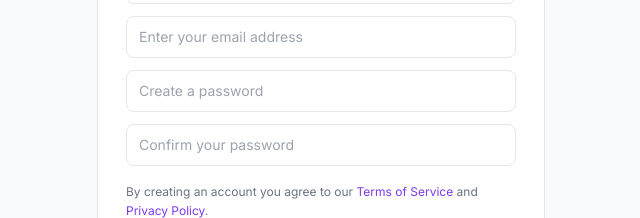
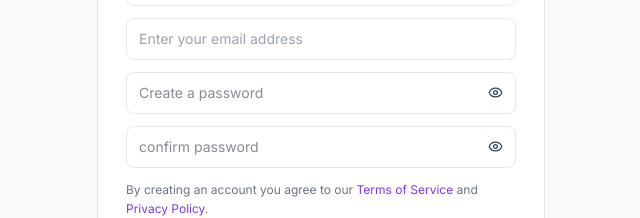
Before and after one commit to spr-tech/flowboard-app, a Next.js app: page /register in a window 1280 px wide. Shown: the part 394-612 px from the top of the page, without its empty margins (319-959 px from the left). Built offline with nearby package versions, Linux system fonts and the light colour scheme; no server answers.

Commit message:
Refactor: Sync schema with Priority Enum, require project description, and polish shell navigation

```diff
--- a/app/(app)/projects/[projectId]/page.tsx
+++ b/app/(app)/projects/[projectId]/page.tsx
@@ -22,16 +22,5 @@ export default async function ProjectBoardPage({ params }: Props) {
     return <div>Project not found</div>;
   }
 
-  const normalizedProject = {
-    ...project,
-    columns: project.columns.map((column) => ({
-      ...column,
-      tasks: column.tasks.map((task) => ({
-        ...task,
-        priority: task.priority as "Low" | "Medium" | "High" | undefined,
-      })),
-    })),
-  };
-
-  return <ProjectBoard project={normalizedProject} />;
+  return <ProjectBoard project={project} />;
 }
--- a/app/(app)/projects/page.tsx
+++ b/app/(app)/projects/page.tsx
@@ -1,7 +1,4 @@
 import { getProjects } from "@/app/actions/projects";
-import Link from "next/link";
-import { Delete } from "lucide-react";
-import { deleteProject } from "@/app/actions/projects";
 import ProjectSettings from "@/components/projects/ProjectSettings";
 
 export default async function ProjectPage() {
--- a/app/actions/projects.ts
+++ b/app/actions/projects.ts
@@ -23,10 +23,17 @@ export async function createProject(data: createProjectProps) {
     };
   }
 
+  if (!data.description?.trim()) {
+    return {
+      success: false,
+      error: "Project description is required",
+    };
+  }
+
   const newProject = await prisma.project.create({
     data: {
       name: data.name,
-      description: data.description ?? null,
+      description: data.description,
       color: data.color ?? "#7C3AED",
       dueDate: data.dueDate,
       owner: {
--- a/app/actions/task.ts
+++ b/app/actions/task.ts
@@ -5,7 +5,7 @@ import { getCurrentUser } from "@/lib/get-current-user";
 import { revalidatePath } from "next/cache";
 import type { CreateTaskProps } from "@/types/task";
 import { EditTaskProps } from "@/types/task";
-
+import { Priority } from "@/lib/generated/prisma";
 //create task
 export async function createTask(data: CreateTaskProps) {
   const user = await getCurrentUser();
@@ -43,7 +43,7 @@ export async function createTask(data: CreateTaskProps) {
     data: {
       title: data.title,
       description: data.description ?? "No description",
-      priority: data.priority,
+      priority: data.priority as Priority,
       dueDate: data.dueDate,
       column: {
         connect: {
@@ -168,7 +168,7 @@ export async function editTask(data: EditTaskProps) {
     data: {
       title: data.title.trim(),
       description: data.description,
-      priority: data.priority,
+      priority: data.priority as Priority,
       dueDate: data.dueDate,
     },
   });
--- a/components/forms/RegisterForm.tsx
+++ b/components/forms/RegisterForm.tsx
@@ -6,6 +6,8 @@ import { useForm } from "react-hook-form";
 import { zodResolver } from "@hookform/resolvers/zod";
 import { registerSchema, RegisterFormValues } from "@/lib/validations/auth";
 import { registerNewUser } from "@/app/actions/auth";
+import { Eye, EyeOff } from "lucide-react";
+
 import Image from "next/image";
 
 // Defined OUTSIDE the component — created once, not re-created on every render
@@ -33,7 +35,11 @@ const GoogleIcon = () => (
 export default function RegisterForm() {
   const router = useRouter();
   const [serverError, setServerError] = useState<string | null>(null);
+  const [showPassword, setShowPassword] = useState(false);
 
+  const handleShowPassword = () => {
+    setShowPassword((prev) => !prev);
+  };
   const {
     register,
     handleSubmit,
@@ -143,13 +149,27 @@ export default function RegisterForm() {
 
           {/* Password */}
           <div className="mb-3">
+            <div className=" flex justify-between items-center  w-full px-3 py-2.5 border border-[#E5E7EB] rounded-lg text-sm text-[#111827] placeholder-[#9CA3AF] outline-none focus-within:border-[#7C3AED] focus-within:ring-2 focus-within:ring-[#7C3AED]/10 transition-colors">
               <input
                 id="password"
-              type="password"
+                type={showPassword ? "text" : "password"}
                 placeholder="Create a password"
                 {...register("password")}
-              className="w-full px-3 py-2.5 border border-[#E5E7EB] rounded-lg text-sm text-[#111827] placeholder-[#9CA3AF] outline-none focus:border-[#7C3AED] focus:ring-2 focus:ring-[#7C3AED]/10 transition-colors"
+                className="border-0 outline-0 flex-1"
               />
+
+              <button
+                onClick={handleShowPassword}
+                className="hover:cursor-pointer"
+                type="button"
+              >
+                {showPassword ? (
+                  <EyeOff className="text-slate-700" size={15} />
+                ) : (
+                  <Eye className="text-slate-700" size={15} />
+                )}
+              </button>
+            </div>
             {errors.password && (
               <p className="text-xs text-[#EF4444] mt-1">
                 {errors.password.message}
@@ -158,19 +178,33 @@ export default function RegisterForm() {
           </div>
 
           {/* Confirm password */}
-          <div className="mb-4">
+          <div className="mb-3">
+            <div className=" flex justify-between items-center  w-full px-3 py-2.5 border border-[#E5E7EB] rounded-lg text-sm text-[#111827] placeholder-[#9CA3AF] outline-none focus-within:border-[#7C3AED] focus-within:ring-2 focus-within:ring-[#7C3AED]/10 transition-colors">
               <input
                 id="confirmPassword"
-              type="password"
-              placeholder="Confirm your password"
+                type={showPassword ? "text" : "password"}
+                placeholder="confirm password"
                 {...register("confirmPassword")}
-              className="w-full px-3 py-2.5 border border-[#E5E7EB] rounded-lg text-sm text-[#111827] placeholder-[#9CA3AF] outline-none focus:border-[#7C3AED] focus:ring-2 focus:ring-[#7C3AED]/10 transition-colors"
+                className="border-0 outline-0 flex-1"
               />
+              <button
+                onClick={handleShowPassword}
+                className="hover:cursor-pointer"
+                type="button"
+              >
+                {showPassword ? (
+                  <EyeOff className="text-slate-700" size={15} />
+                ) : (
+                  <Eye className="text-slate-700" size={15} />
+                )}
+              </button>
+
               {errors.confirmPassword && (
                 <p className="text-xs text-[#EF4444] mt-1">
                   {errors.confirmPassword.message}
                 </p>
               )}
+            </div>
           </div>
 
           {/* Terms */}
--- a/components/modals/TaskModal.tsx
+++ b/components/modals/TaskModal.tsx
@@ -5,6 +5,7 @@ import { createTask } from "@/app/actions/task";
 import { toast } from "sonner";
 import { editTask } from "@/app/actions/task";
 import type { Task } from "@/types/task";
+import { Priority } from "@/lib/generated/prisma";
 
 type TaskModalProps = {
   columnId?: string;
@@ -17,9 +18,9 @@ export default function TaskModal({ columnId, task, onClose }: TaskModalProps) {
 
   const [title, setTitle] = useState(task?.title ?? "");
   const [description, setDescription] = useState(task?.description ?? "");
-  const [priority, setPriority] = useState<
-    "Low" | "Medium" | "High" | undefined
-  >(task?.priority ?? "Medium");
+  const [priority, setPriority] = useState<Priority>(
+    (task?.priority as Priority) ?? "MEDIUM"
+  );
   const existingDueDate = task?.dueDate
     ? new Date(task.dueDate).toISOString().split("T")[0]
     : "";
@@ -143,14 +144,12 @@ export default function TaskModal({ columnId, task, onClose }: TaskModalProps) {
           <select
             id="priority"
             value={priority}
-            onChange={(e) =>
-              setPriority(e.target.value as "Low" | "Medium" | "High")
-            }
+            onChange={(e) => setPriority(e.target.value as Priority)}
             className="w-full px-3 py-2 border border-gray-300 rounded-lg outline-none focus:ring-1 focus:ring-[#7C3AED] text-gray-800"
           >
-            <option value="Low">Low</option>
-            <option value="Medium">Medium</option>
-            <option value="High">High</option>
+            <option value="LOW">Low</option>
+            <option value="MEDIUM">Medium</option>
+            <option value="HIGH">High</option>
           </select>
         </div>
 
--- a/components/projects/ProjectBoard.tsx
+++ b/components/projects/ProjectBoard.tsx
@@ -5,6 +5,7 @@ import { Delete, Edit, ArrowLeft } from "lucide-react";
 import DeleteModal from "../modals/DeleteModal";
 import type { Task } from "@/types/task";
 import Link from "next/link";
+import { Priority } from "@/lib/generated/prisma";
 
 type Project = {
   id: string;
@@ -24,7 +25,7 @@ type Column = {
     title: string;
     description: string | null;
     status: string;
-    priority?: "Low" | "Medium" | "High";
+    priority: Priority;
     dueDate: Date | null;
   }[];
 };
--- a/types/project.ts
+++ b/types/project.ts
@@ -1,8 +1,6 @@
-
-
 export type createProjectProps = {
   name: string;
-  description?: string;
+  description: string;
   color?: string;
   dueDate?: Date;
 };
--- a/types/task.ts
+++ b/types/task.ts
@@ -1,7 +1,9 @@
+import { Priority } from "@/lib/generated/prisma";
+
 export type CreateTaskProps = {
   title: string;
   description?: string;
-  priority?: "Low" | "Medium" | "High";
+  priority: Priority;
   dueDate?: Date;
   columnId: string;
 };
@@ -10,7 +12,7 @@ export type EditTaskProps = {
   id: string;
   title: string;
   description?: string;
-  priority?: "Low" | "Medium" | "High";
+  priority: Priority;
   dueDate?: Date;
 };
 
@@ -18,6 +20,6 @@ export type Task = {
   id: string;
   title: string;
   description: string | null;
-  priority: "Low" | "Medium" | "High";
+  priority: Priority;
   dueDate: Date | null;
 };
```
Also changed, not shown: 1 other file (tests, documents, lock files or other folders). Lines whose indentation alone changed are shown as unchanged.
